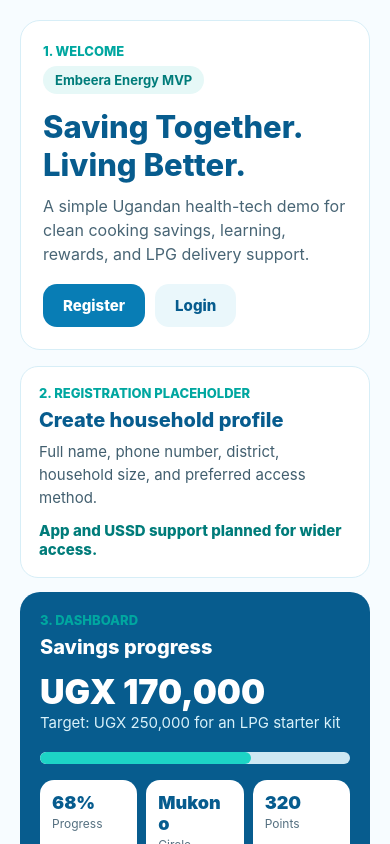
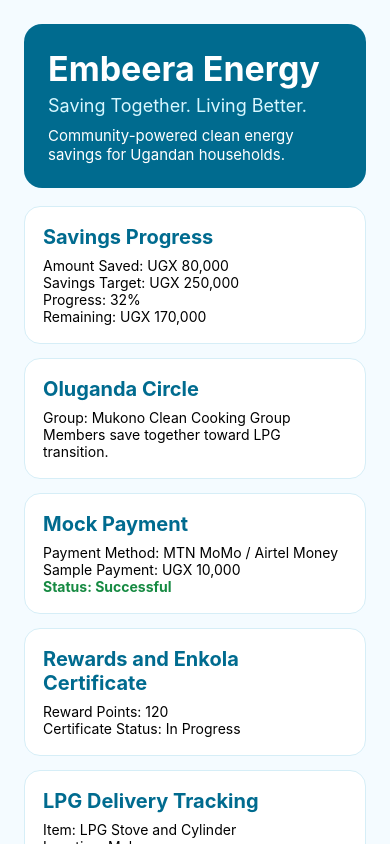
Before and after one commit to masabacarlm/Embeera-energy-mvp, a React Native app in the folder frontend/: screen / in a window 390 px wide. Built offline with nearby package versions, Linux system fonts and the light colour scheme.

Commit message:
Fix frontend Expo entry point and web setup

```diff
--- a/frontend/App.js
+++ b/frontend/App.js
@@ -1,273 +1,101 @@
 import React from "react";
-import { ScrollView, StyleSheet, Text, TouchableOpacity, View } from "react-native";
-
-const savingsProgress = 68;
-
-const sections = [
-  {
-    title: "4. Oluganda Circle",
-    label: "Mukono Clean Cooking Circle",
-    body: "18 members are saving together toward LPG starter kits.",
-    accent: "Circle savings: UGX 1,840,000"
-  },
-  {
-    title: "5. Mock Payment",
-    label: "Save with mobile money",
-    body: "Demo payment of UGX 20,000 using MTN MoMo or Airtel Money.",
-    accent: "Status: Successful demo transaction"
-  },
-  {
-    title: "6. Learning and LPG Safety",
-    label: "Beginner safety lessons",
-    body: "Learn ventilation, cylinder storage, leak checks, and safe stove use.",
-    accent: "3 of 5 lessons completed"
-  },
-  {
-    title: "7. Rewards and Enkola Certificate",
-    label: "Healthy home rewards",
-    body: "Earn points for saving, learning, referrals, and safe LPG adoption.",
-    accent: "Enkola Certificate: 70% complete"
-  },
-  {
-    title: "8. LPG Delivery Tracking",
-    label: "Starter kit delivery",
-    body: "Track the LPG stove, cylinder, regulator, and safety card delivery.",
-    accent: "Current stage: In transit to Mukono"
-  }
-];
+import { ScrollView, View, Text, StyleSheet } from "react-native";
 
 export default function App() {
   return (
-    <ScrollView style={styles.page} contentContainerStyle={styles.content}>
-      <View style={styles.hero}>
-        <Text style={styles.sectionNumber}>1. Welcome</Text>
-        <Text style={styles.badge}>Embeera Energy MVP</Text>
-        <Text style={styles.title}>Saving Together. Living Better.</Text>
-        <Text style={styles.subtitle}>
-          A simple Ugandan health-tech demo for clean cooking savings, learning,
-          rewards, and LPG delivery support.
+    <ScrollView style={styles.page}>
+      <View style={styles.header}>
+        <Text style={styles.title}>Embeera Energy</Text>
+        <Text style={styles.subtitle}>Saving Together. Living Better.</Text>
+        <Text style={styles.headerText}>
+          Community-powered clean energy savings for Ugandan households.
         </Text>
-
-        <View style={styles.buttonRow}>
-          <TouchableOpacity style={styles.primaryButton}>
-            <Text style={styles.primaryButtonText}>Register</Text>
-          </TouchableOpacity>
-          <TouchableOpacity style={styles.secondaryButton}>
-            <Text style={styles.secondaryButtonText}>Login</Text>
-          </TouchableOpacity>
-        </View>
       </View>
 
-      <InfoCard
-        title="2. Registration Placeholder"
-        label="Create household profile"
-        body="Full name, phone number, district, household size, and preferred access method."
-        accent="App and USSD support planned for wider access."
-      />
-
-      <View style={styles.dashboardCard}>
-        <Text style={styles.sectionNumber}>3. Dashboard</Text>
-        <Text style={styles.dashboardTitle}>Savings progress</Text>
-        <Text style={styles.largeAmount}>UGX 170,000</Text>
-        <Text style={styles.mutedText}>Target: UGX 250,000 for an LPG starter kit</Text>
-
-        <View style={styles.progressTrack}>
-          <View style={[styles.progressFill, { width: `${savingsProgress}%` }]} />
-        </View>
-
-        <View style={styles.statsRow}>
-          <SmallStat label="Progress" value={`${savingsProgress}%`} />
-          <SmallStat label="Circle" value="Mukono" />
-          <SmallStat label="Points" value="320" />
-        </View>
+      <View style={styles.card}>
+        <Text style={styles.cardTitle}>Savings Progress</Text>
+        <Text>Amount Saved: UGX 80,000</Text>
+        <Text>Savings Target: UGX 250,000</Text>
+        <Text>Progress: 32%</Text>
+        <Text>Remaining: UGX 170,000</Text>
       </View>
 
-      {sections.map((section) => (
-        <InfoCard
-          key={section.title}
-          title={section.title}
-          label={section.label}
-          body={section.body}
-          accent={section.accent}
-        />
-      ))}
+      <View style={styles.card}>
+        <Text style={styles.cardTitle}>Oluganda Circle</Text>
+        <Text>Group: Mukono Clean Cooking Group</Text>
+        <Text>Members save together toward LPG transition.</Text>
+      </View>
+
+      <View style={styles.card}>
+        <Text style={styles.cardTitle}>Mock Payment</Text>
+        <Text>Payment Method: MTN MoMo / Airtel Money</Text>
+        <Text>Sample Payment: UGX 10,000</Text>
+        <Text style={styles.success}>Status: Successful</Text>
+      </View>
+
+      <View style={styles.card}>
+        <Text style={styles.cardTitle}>Rewards and Enkola Certificate</Text>
+        <Text>Reward Points: 120</Text>
+        <Text>Certificate Status: In Progress</Text>
+      </View>
+
+      <View style={styles.card}>
+        <Text style={styles.cardTitle}>LPG Delivery Tracking</Text>
+        <Text>Item: LPG Stove and Cylinder</Text>
+        <Text>Location: Mukono</Text>
+        <Text style={styles.warning}>Status: Pending</Text>
+      </View>
     </ScrollView>
-  );
-}
-
-function InfoCard({ title, label, body, accent }) {
-  return (
-    <View style={styles.card}>
-      <Text style={styles.sectionNumber}>{title}</Text>
-      <Text style={styles.cardTitle}>{label}</Text>
-      <Text style={styles.bodyText}>{body}</Text>
-      <Text style={styles.accentText}>{accent}</Text>
-    </View>
-  );
-}
-
-function SmallStat({ label, value }) {
-  return (
-    <View style={styles.statBox}>
-      <Text style={styles.statValue}>{value}</Text>
-      <Text style={styles.statLabel}>{label}</Text>
-    </View>
   );
 }
 
 const styles = StyleSheet.create({
   page: {
     flex: 1,
-    backgroundColor: "#F7FCFF"
+    backgroundColor: "#F4FBFF",
+    padding: 24
   },
-  content: {
-    padding: 20,
-    paddingBottom: 36
-  },
-  hero: {
-    backgroundColor: "#FFFFFF",
-    borderRadius: 20,
-    padding: 22,
-    marginBottom: 16,
-    borderWidth: 1,
-    borderColor: "#D7EEF7"
-  },
-  badge: {
-    alignSelf: "flex-start",
-    backgroundColor: "#E6F8F7",
-    color: "#007C7A",
-    fontSize: 13,
-    fontWeight: "700",
-    paddingHorizontal: 12,
-    paddingVertical: 6,
-    borderRadius: 999,
-    marginBottom: 14
+  header: {
+    backgroundColor: "#006B8F",
+    padding: 24,
+    borderRadius: 18,
+    marginBottom: 18
   },
   title: {
-    color: "#075C8E",
-    fontSize: 31,
-    fontWeight: "800",
-    lineHeight: 38,
+    fontSize: 34,
+    fontWeight: "bold",
+    color: "white",
+    marginBottom: 6
+  },
+  subtitle: {
+    fontSize: 18,
+    color: "#D7F7FF",
     marginBottom: 10
   },
-  subtitle: {
-    color: "#486575",
-    fontSize: 16,
-    lineHeight: 24
-  },
-  buttonRow: {
-    flexDirection: "row",
-    gap: 10,
-    marginTop: 18
-  },
-  primaryButton: {
-    backgroundColor: "#087DB5",
-    borderRadius: 14,
-    paddingVertical: 12,
-    paddingHorizontal: 20
-  },
-  primaryButtonText: {
-    color: "#FFFFFF",
-    fontWeight: "800",
-    fontSize: 15
-  },
-  secondaryButton: {
-    backgroundColor: "#EAF7FB",
-    borderRadius: 14,
-    paddingVertical: 12,
-    paddingHorizontal: 20
-  },
-  secondaryButtonText: {
-    color: "#075C8E",
-    fontWeight: "800",
-    fontSize: 15
-  },
-  dashboardCard: {
-    backgroundColor: "#075C8E",
-    borderRadius: 20,
-    padding: 20,
-    marginBottom: 16
+  headerText: {
+    fontSize: 15,
+    color: "white"
   },
   card: {
-    backgroundColor: "#FFFFFF",
-    borderRadius: 18,
+    backgroundColor: "white",
     padding: 18,
+    borderRadius: 16,
     marginBottom: 14,
     borderWidth: 1,
-    borderColor: "#D7EEF7"
-  },
-  sectionNumber: {
-    color: "#00A7A0",
-    fontSize: 13,
-    fontWeight: "800",
-    marginBottom: 7,
-    textTransform: "uppercase"
+    borderColor: "#D6EEF7"
   },
   cardTitle: {
-    color: "#075C8E",
     fontSize: 20,
-    fontWeight: "800",
+    fontWeight: "bold",
+    color: "#006B8F",
     marginBottom: 8
   },
-  dashboardTitle: {
-    color: "#FFFFFF",
-    fontSize: 20,
-    fontWeight: "800",
-    marginBottom: 8
+  success: {
+    color: "#168A42",
+    fontWeight: "bold"
   },
-  largeAmount: {
-    color: "#FFFFFF",
-    fontSize: 34,
-    fontWeight: "900",
-    marginTop: 4
-  },
-  mutedText: {
-    color: "#D8F1FA",
-    fontSize: 15,
-    lineHeight: 22
-  },
-  bodyText: {
-    color: "#425F6F",
-    fontSize: 15,
-    lineHeight: 23
-  },
-  accentText: {
-    color: "#007C7A",
-    fontSize: 15,
-    fontWeight: "800",
-    marginTop: 12
-  },
-  progressTrack: {
-    height: 12,
-    backgroundColor: "#CDE8F3",
-    borderRadius: 999,
-    overflow: "hidden",
-    marginTop: 18,
-    marginBottom: 16
-  },
-  progressFill: {
-    height: "100%",
-    backgroundColor: "#1DD4C6",
-    borderRadius: 999
-  },
-  statsRow: {
-    flexDirection: "row",
-    gap: 9
-  },
-  statBox: {
-    flex: 1,
-    backgroundColor: "#FFFFFF",
-    borderRadius: 14,
-    padding: 12
-  },
-  statValue: {
-    color: "#075C8E",
-    fontSize: 18,
-    fontWeight: "900"
-  },
-  statLabel: {
-    color: "#557080",
-    fontSize: 12,
-    marginTop: 3
+  warning: {
+    color: "#B36B00",
+    fontWeight: "bold"
   }
 });
--- /dev/null
+++ b/frontend/index.js
@@ -0,0 +1,4 @@
+import { registerRootComponent } from "expo";
+import App from "./App";
+
+registerRootComponent(App);
```
Also changed, not shown: frontend/package.json (+5 -2 lines), 1 other file (tests, documents, lock files or other folders).
